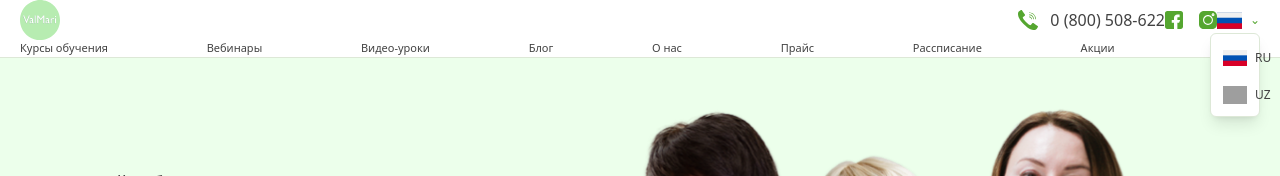
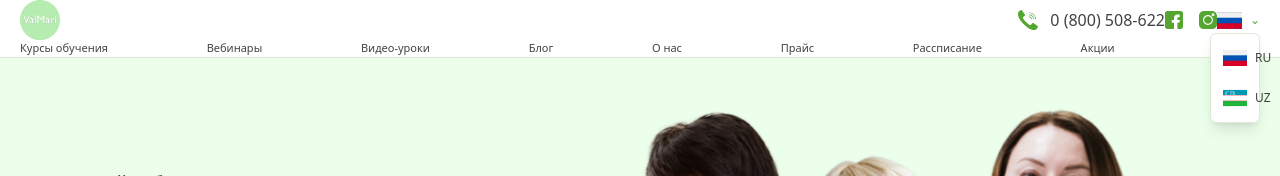
Before and after one commit to ilhomxabibullayevvv/trainingcenter, a Next.js app: page / in a window 1280 px wide. Both pictures are taken after a click on the button "Выбрать язык". Shown: the top 176 px of the page. Built offline with nearby package versions, Linux system fonts and the light colour scheme; grey boxes are pictures that could not be loaded.

Commit message:
changes to the project

```diff
--- a/app/components/Header.tsx
+++ b/app/components/Header.tsx
@@ -115,7 +115,7 @@ export default function Header() {
                         className="flex w-full items-center gap-2 rounded px-2 py-2 text-left text-[12px] text-[#424242] transition hover:bg-[#DDE8D7]"
                       >
                         <Image
-                          src="/uzbekistan-flag.svg"
+                          src="/flag.png"
                           alt="O'zbekcha"
                           width={25}
                           height={18}
@@ -239,7 +239,7 @@ export default function Header() {
                     className="flex w-full items-center gap-2 rounded px-2 py-2 text-left text-[12px] text-[#424242] transition hover:bg-[#DDE8D7]"
                   >
                     <Image
-                      src="/uzbekistan-flag.svg"
+                      src="/flag.png"
                       alt="O'zbekcha"
                       width={25}
                       height={18}
```
